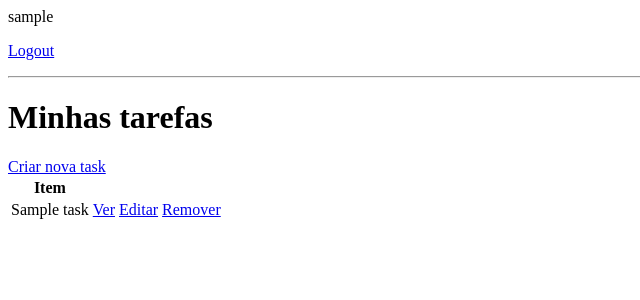
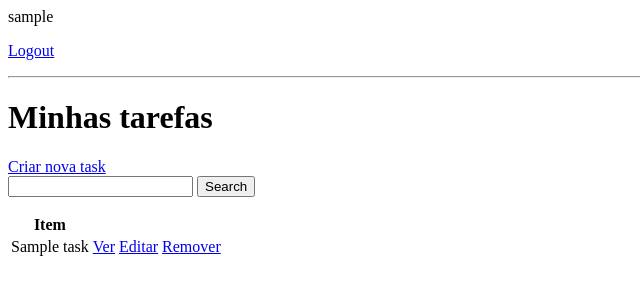
Before and after one commit to thomzera/tasklist-manager, a Django app: page / in a window 1280 px wide. Shown: the top 300 px of the page, without its empty margins (0-640 px from the left). Run offline with Django 4.2, Linux system fonts and the light colour scheme; a user stored in the database is signed in; tables that the repository leaves empty hold one stand-in row (values such as "Sample post").

Commit message:
feat: add campo de pesquisa para buscar tarefas

```diff
--- a/project/core/templates/core/task_list.html
+++ b/project/core/templates/core/task_list.html
@@ -8,6 +8,11 @@
 <hr>
 <h1>Minhas tarefas</h1>
 <a href="{% url 'task-create' %}">Criar nova task</a>
+
+<form method="GET">
+    <input type="text" name="search-area" value="{{search_input}}">
+    <input type="submit" value="Search">
+</form>
 
 <table>
     <tr>
--- a/project/core/views.py
+++ b/project/core/views.py
@@ -48,6 +48,14 @@ class TaskList(LoginRequiredMixin, ListView):
         context = super().get_context_data(**kwargs)
         context['tasks'] = context['tasks'].filter(user=self.request.user)
         context['count'] = context['tasks'].filter(complete=False).count()
+
+        search_input = self.request.GET.get('search-area') or ''
+        if search_input:
+            context['tasks'] = context['tasks'].filter(
+                title__startswith=search_input
+            )
+        context['search_input'] = search_input
+
         return context
 
 
```
